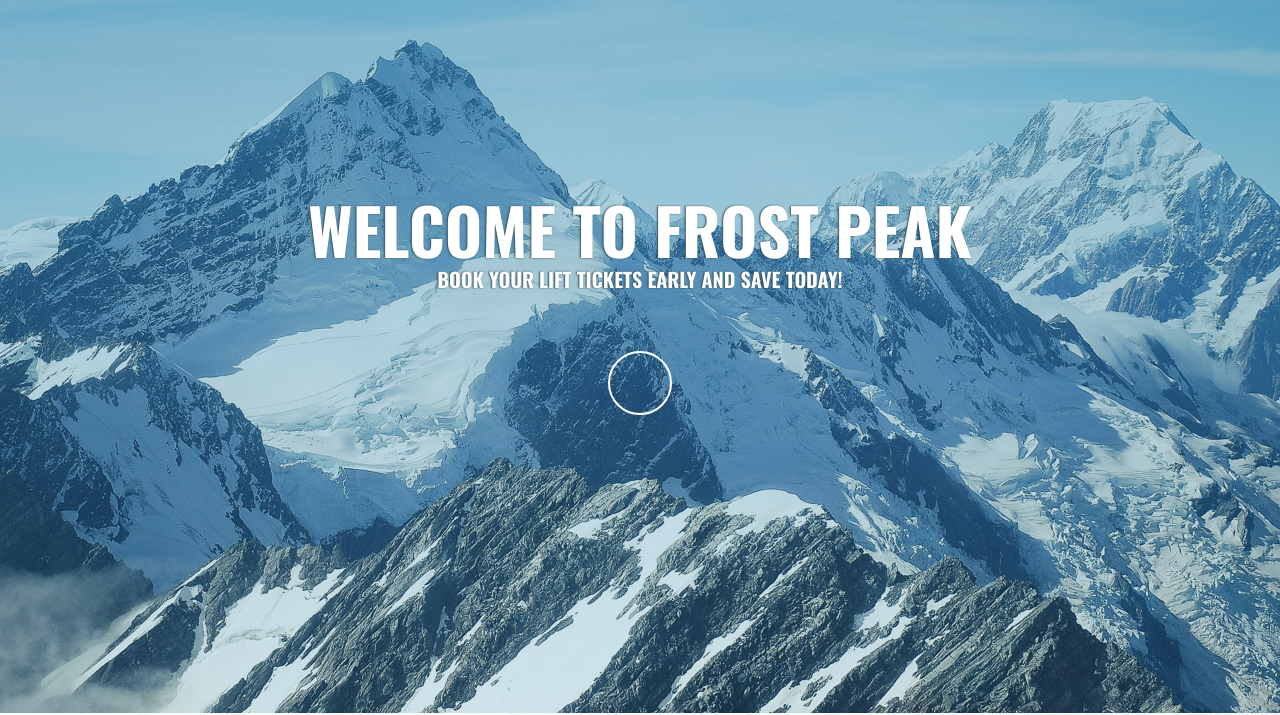
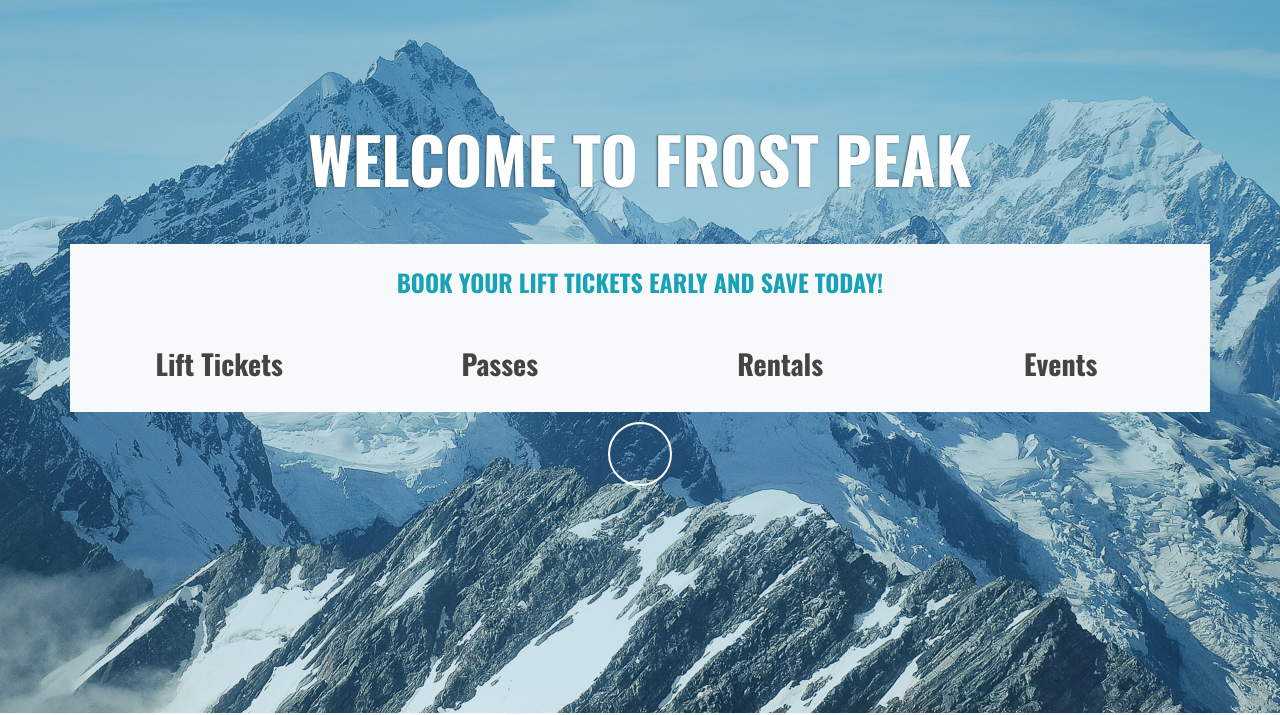
Before and after one commit to Kcounts93/frost-peak-app, a website: page index.html in a window 1280 px wide. Shown: the part 87-802 px from the top of the page. Drawn offline with nearby package versions, Linux system fonts and the light colour scheme; some icons are missing.

Commit message:
hero content

```diff
--- a/css/styles.scss
+++ b/css/styles.scss
@@ -1160,17 +1160,17 @@ section {
     font-weight: 700;
     line-height: 56px;
     text-transform: uppercase;
-    color: #fff;
+    color: white;
     text-shadow: -1px 0 2px $secondary;
   }
 
   h2 {
-    color: #fff;
+    color: $cyan;
     margin-bottom: 50px;
-    font-size: 20px;
+    font-size: 1.5rem;
     text-transform: uppercase;
     font-weight: 700;
-    text-shadow: -1px 0 2px $secondary;
+    text-shadow: -1px 0 2px white;
   }
 
   .btn-get-started {
--- a/index.html
+++ b/index.html
@@ -94,7 +94,23 @@
   <section id="hero">
     <div class="hero-container" data-aos="fade-up">
       <h1>Welcome to Frost Peak</h1>
-      <h2>Book your lift tickets early and save today!</h2>
+        <div class="container bg-light mt-5 p-4">
+            <h2>Book your lift tickets early and save today!</h2>
+            <div class="row">
+                <div class="col">
+                    <h3>Lift Tickets</h3>
+                </div>
+                <div class="col">
+                    <h3>Passes</h3>
+                </div>
+                <div class="col">
+                    <h3>Rentals</h3>
+                </div>
+                <div class="col">
+                    <h3>Events</h3>
+                </div>
+            </div>
+        </div>
       <a href="#about" class="btn-get-started scrollto"><i class="bx bx-chevrons-down"></i></a>
     </div>
   </section><!-- End Hero -->
```
Also changed, not shown: css/styles.css.
